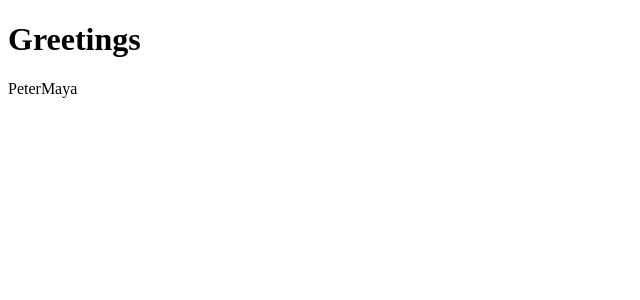
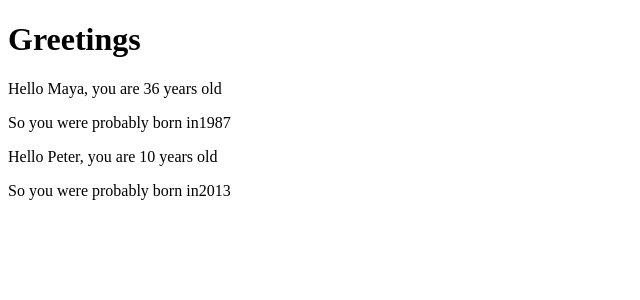
Before and after one commit to Berenix90V/fullstack_webdev_course, a React (Create React App) app in the folder part_1/theory/: page / in a window 1280 px wide. Shown: the top 300 px of the page, without its empty margins (0-640 px from the left). Built offline with nearby package versions, Linux system fonts and the light colour scheme.

Commit message:
function inside function

```diff
--- a/part_1/theory/src/App.js
+++ b/part_1/theory/src/App.js
@@ -1,11 +1,29 @@
 
+const Hello =(props) => {
+    const bornYear = () => {
+        const yearNow = new Date().getFullYear()
+        return yearNow - props.age
+    }
+    return(
+        <div>
+            <p>
+                Hello {props.name}, you are {props.age} years old
+            </p>
+            <p>
+                So you were probably born in{bornYear()}
+            </p>
+        </div>
+    )
+}
 const App = () => {
-    const friends = ['Peter', 'Maya']
+    const name = 'Peter'
+    const age = 10
     return (
-        <>
+        <div>
             <h1>Greetings</h1>
-            <p>{friends}</p>
-        </>
+            <Hello name="Maya" age={26 + 10} />
+            <Hello name={name} age={age} />
+        </div>
     )
 }
 
```
